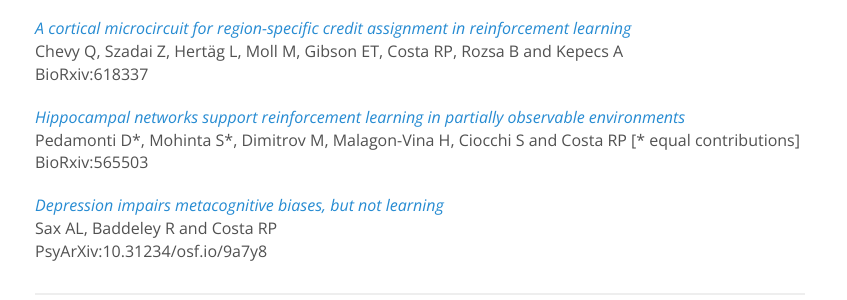
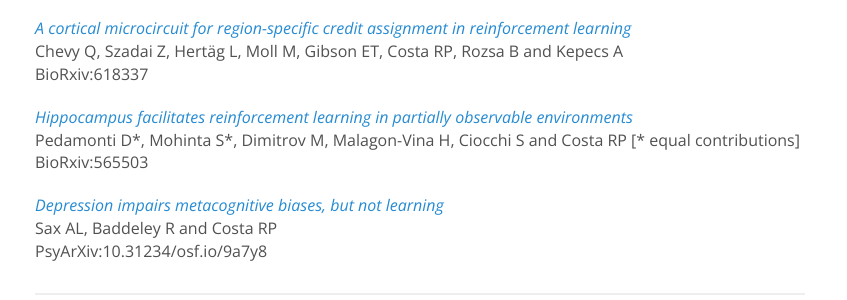
Before and after one commit to neuralml/neuralml.github.io, a Jekyll site: the page built from publications.md, in a window 1280 px wide and 900 px high. Shown: the part 353-653 px from the top of the window, without its empty margins (220-1067 px from the left). Built offline with Jekyll 4.4.1, drawn with Linux system fonts in a browser that asks for light colours; nearby versions of some CDN libraries.

Commit message:
Update publications.md

```diff
--- a/publications.md
+++ b/publications.md
@@ -24,7 +24,7 @@ BioRxiv:631500
 Chevy Q, Szadai Z, Hertäg L, Moll M, Gibson ET, Costa RP, Rozsa B and Kepecs A<br>
 BioRxiv:618337
 
-[_Hippocampal networks support reinforcement learning in partially observable environments_](https://doi.org/10.1101/2023.11.09.565503)<br>
+[_Hippocampus facilitates reinforcement learning in partially observable environments_](https://doi.org/10.1101/2023.11.09.565503)<br>
 Pedamonti D\*, Mohinta S\*, Dimitrov M, Malagon-Vina H, Ciocchi S and Costa RP [\* equal contributions]<br>
 BioRxiv:565503
 
```
